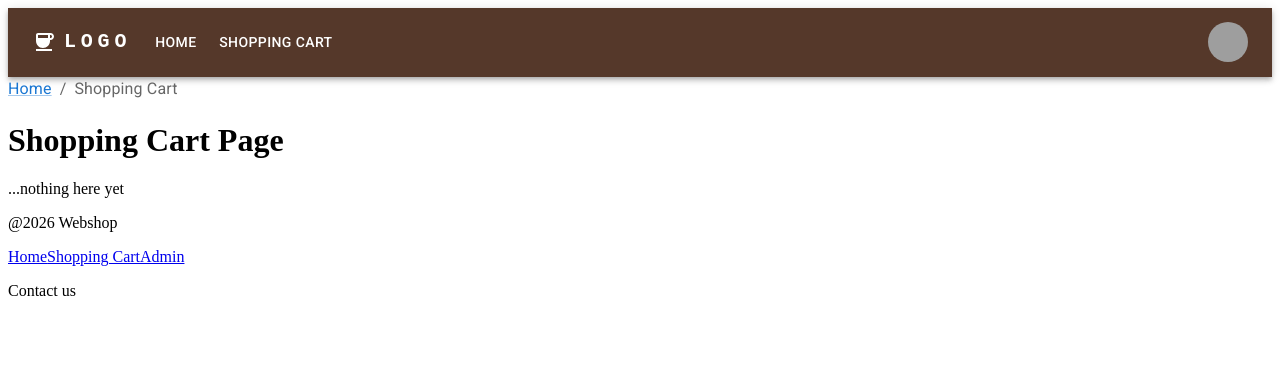
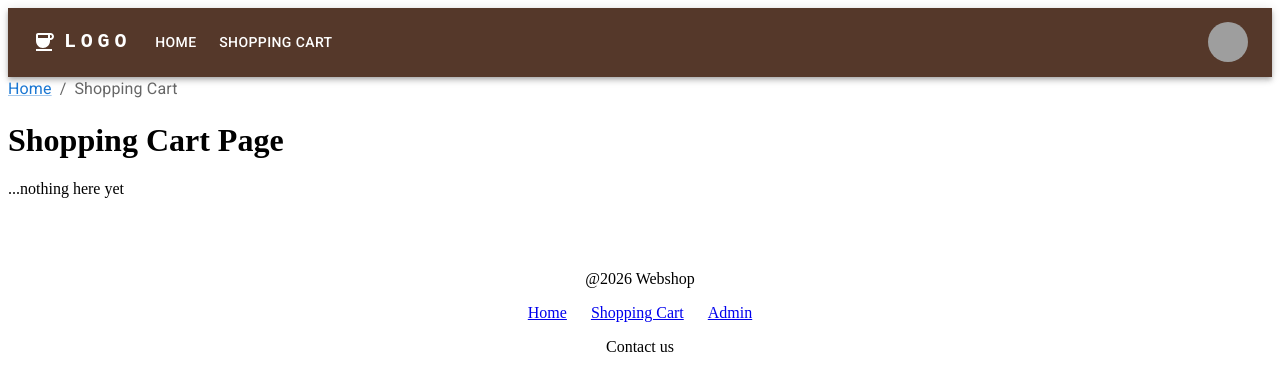
Before and after one commit to Coolastelammetcodes/WebShop, a React (Vite) app in the folder web/: page /shopping-cart in a window 1280 px wide. Shown: the top 390 px of the page. Built offline with nearby package versions, Linux system fonts and the light colour scheme; grey boxes are pictures that could not be loaded.

Commit message:
Style footer and add links

```diff
--- a/web/src/components/footer.tsx
+++ b/web/src/components/footer.tsx
@@ -1,16 +1,33 @@
 import { Link } from "react-router";
 
-export default function footer() {
+import Box from "@mui/material/Box";
+
+export default function Footer() {
   return (
-    <footer>
+    <Box
+      component="footer"
+      sx={{
+        padding: 3,
+        textAlign: "center",
+        marginTop: 4,
+      }}
+    >
       <p>@2026 Webshop</p>
-      <nav>
+
+      <Box
+        component="nav"
+        sx={{
+          display: "flex",
+          justifyContent: "center",
+          gap: 3,
+        }}
+      >
         <Link to="/">Home</Link>
         <Link to="/shopping-cart ">Shopping Cart</Link>
         <Link to="/Admin">Admin</Link>
-      </nav>
+      </Box>
 
       <p>Contact us</p>
-    </footer>
+    </Box>
   );
 }
```
